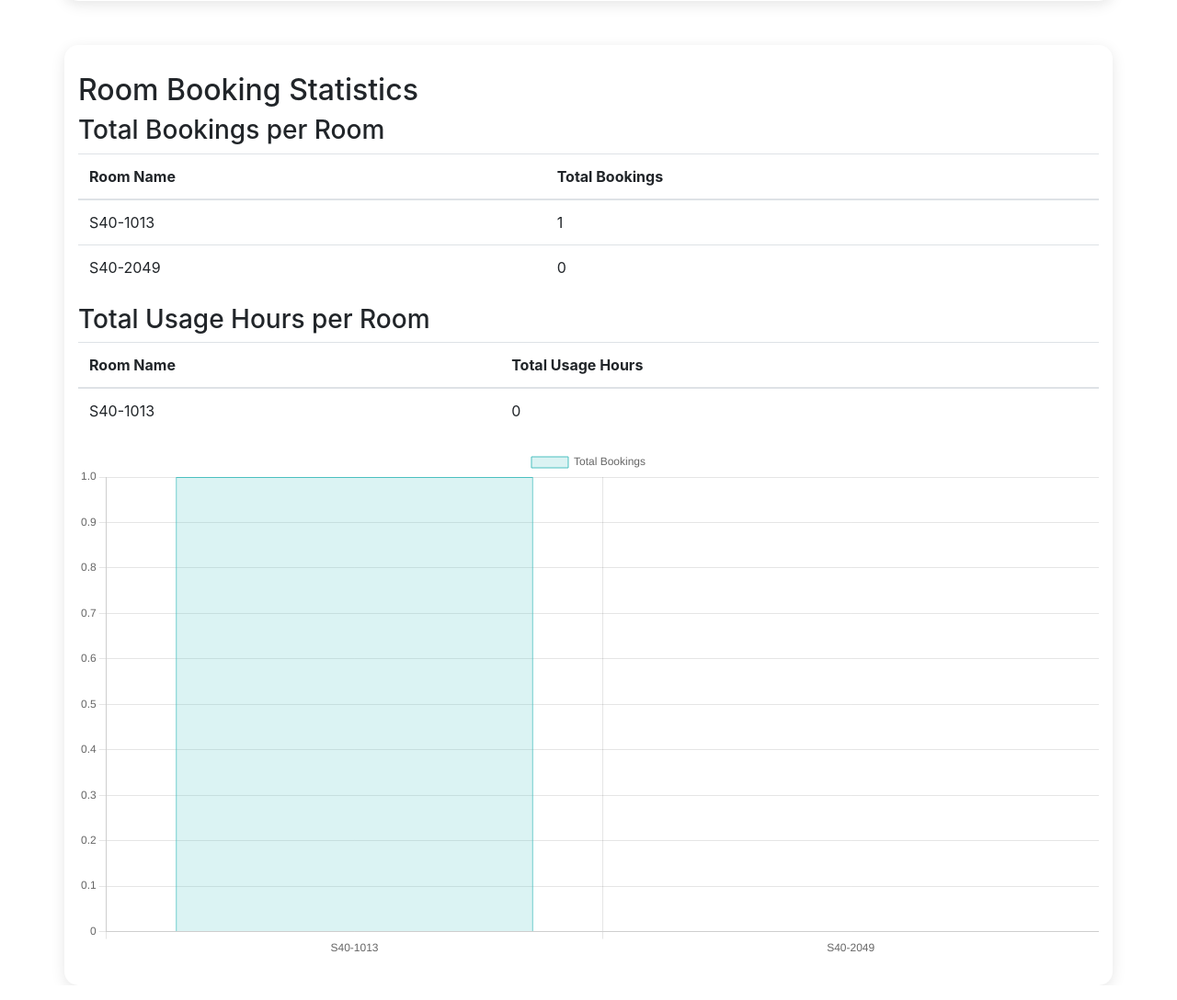
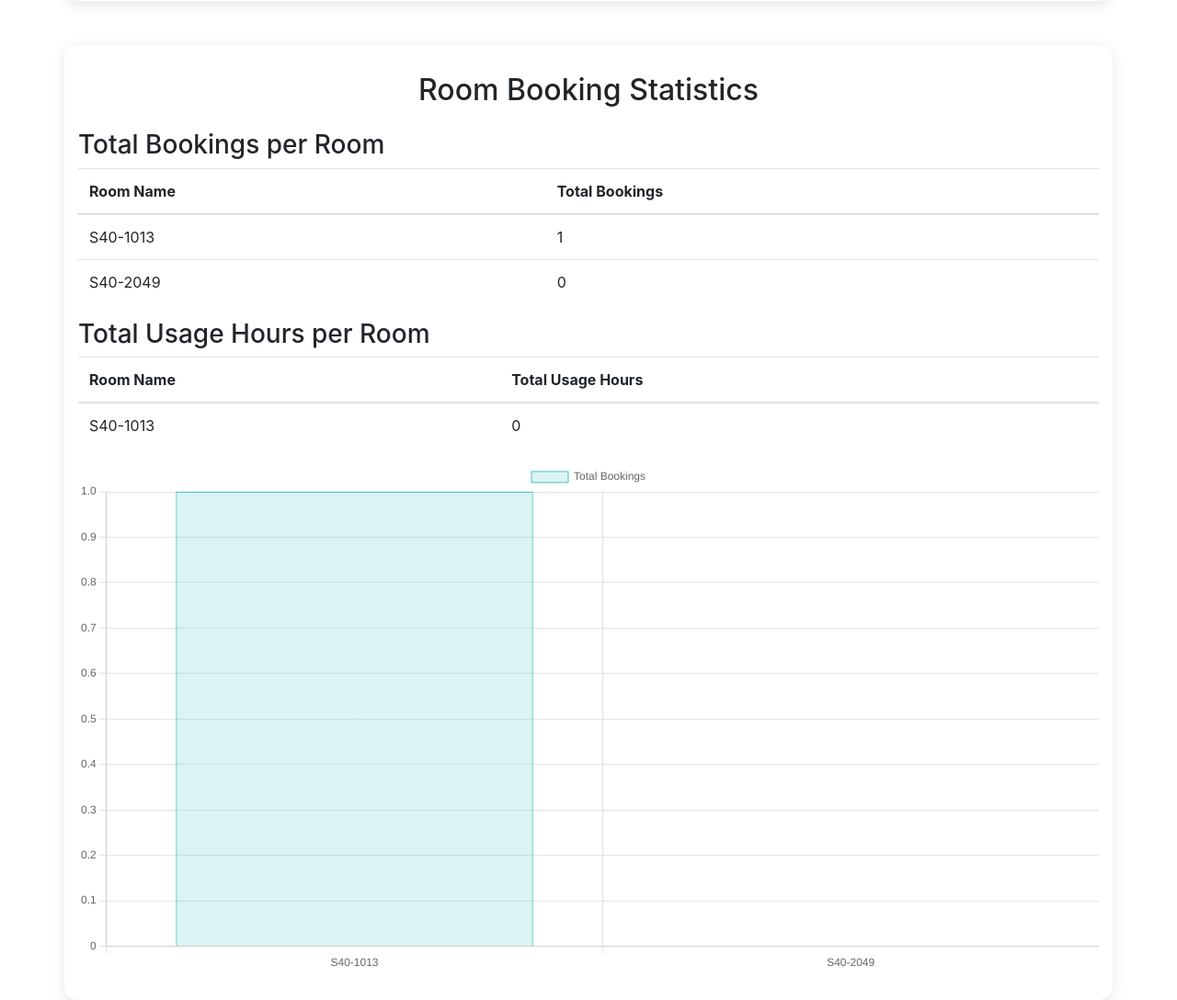
Before and after one commit to StoicTylerDurden/itcs333-project, a PHP site: page /home.php in a window 1280 px wide. Shown: the part 334-1422 px from the top of the page at 92% size. Run offline with PHP 8.4, Linux system fonts and the light colour scheme; a user stored in the database is signed in; data comes from the database, SQL or seed files in the repository.

Commit message:
Design matching

```diff
--- a/home.php
+++ b/home.php
@@ -38,7 +38,7 @@ $total_usage_hours = $stmt->fetchAll(PDO::FETCH_ASSOC);
 </head>
 <body>
     <div class="container mt-5">
-        <h2>Room Booking Statistics</h2>
+        <h2 class="mb-4 text-center">Room Booking Statistics</h2>
 
         <h3>Total Bookings per Room</h3>
         <table class="table">
```
